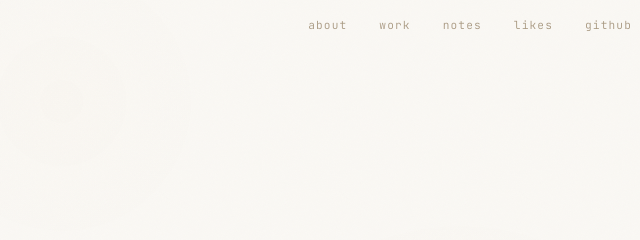
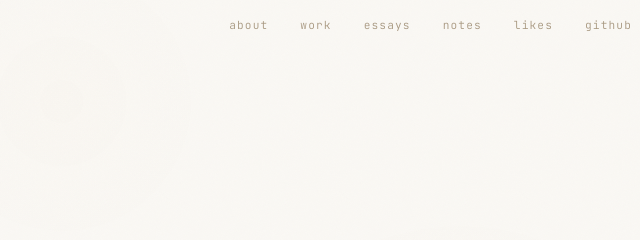
Before and after one commit to hebi-Chinese/hebi-Chinese.github.io, an Astro site: page / in a window 1280 px wide. Shown: the top 240 px of the page, 584-1224 px from the left. Built offline with nearby package versions, Linux system fonts and the light colour scheme; Astro itself is replaced by a stand-in of ours; animation ran at ten frames a second.

Commit message:
feat: add essays link to nav

```diff
--- a/src/components/Nav.astro
+++ b/src/components/Nav.astro
@@ -7,6 +7,7 @@
     <div class="nav-links">
       <a href="/about">about</a>
       <a href="/projects">work</a>
+      <a href="/essays">essays</a>
       <a href="/notes">notes</a>
       <a href="/likes">likes</a>
       <a href="https://github.com/hebi-Chinese" target="_blank">github</a>
@@ -20,6 +21,7 @@
 <div class="nav-mobile" id="navMobile">
   <a href="/about" class="nav-mobile-link">about</a>
   <a href="/projects" class="nav-mobile-link">work</a>
+  <a href="/essays" class="nav-mobile-link">essays</a>
   <a href="/notes" class="nav-mobile-link">notes</a>
   <a href="/likes" class="nav-mobile-link">likes</a>
   <a href="https://github.com/hebi-Chinese" target="_blank" class="nav-mobile-link">github</a>
```
